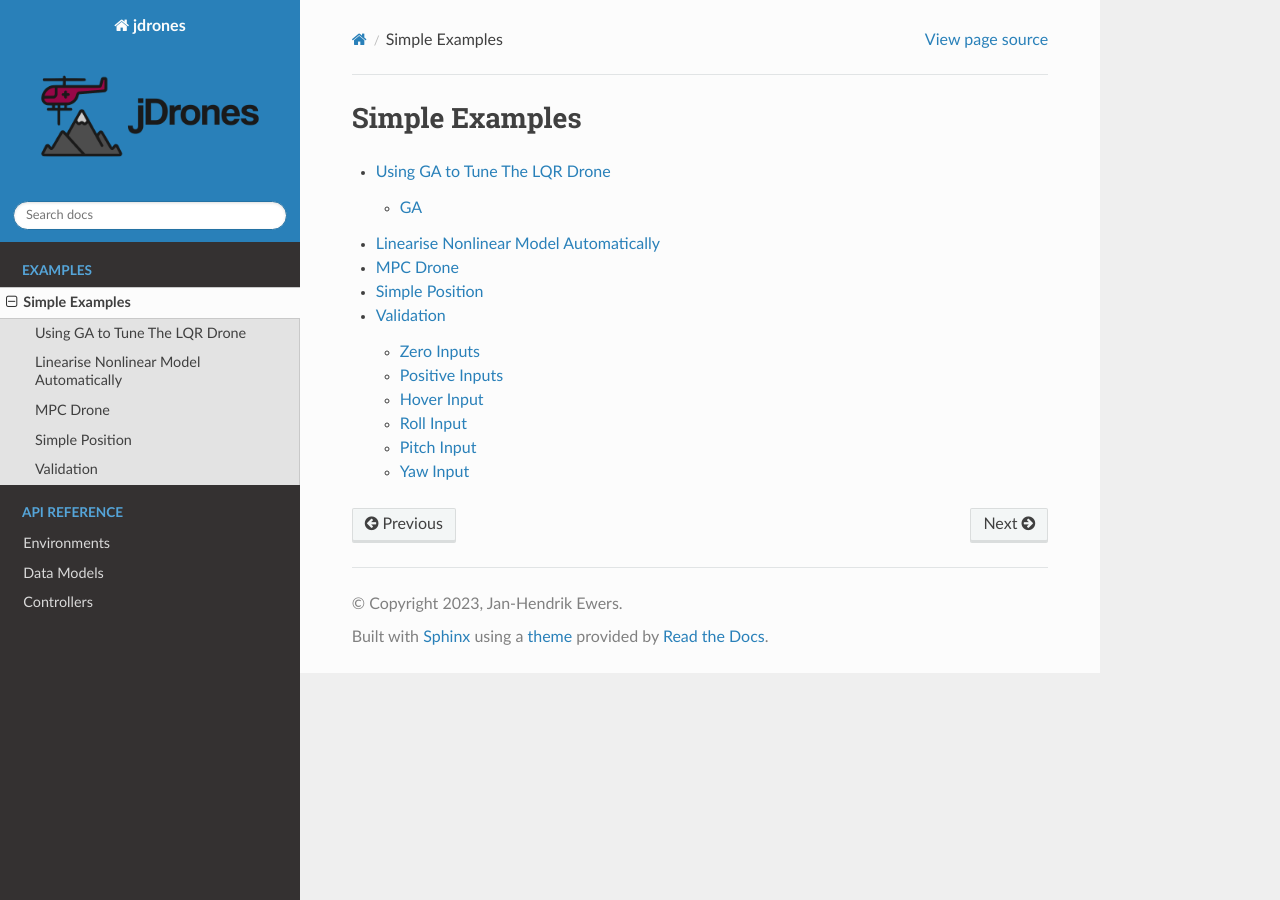
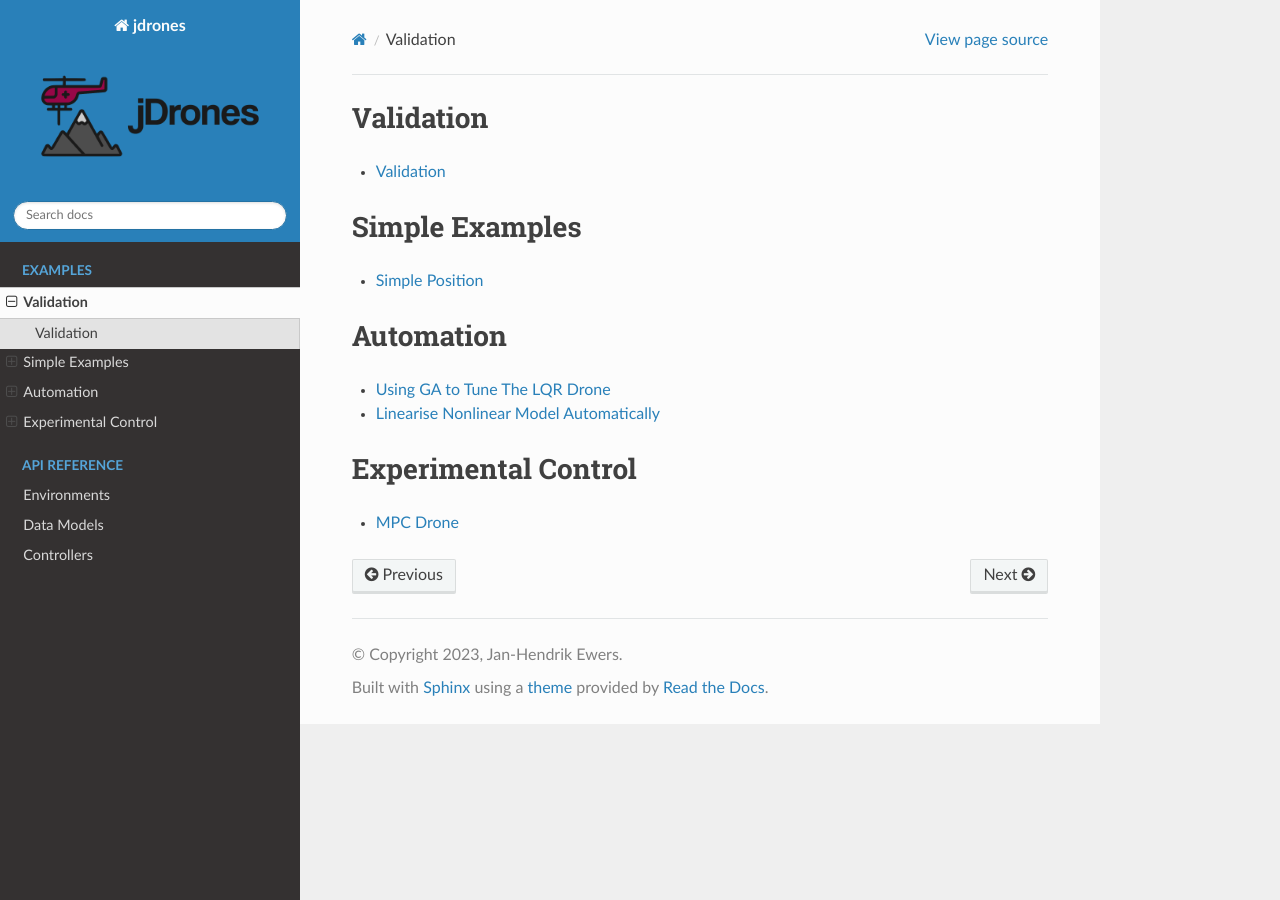
Before and after one commit to iwishiwasaneagle/jdrones, a Sphinx documentation site: the page built from docs/examples/examples.rst, in a window 1280 px wide. Built offline with Sphinx 7.4.7 and the Read the Docs theme 2.0.0, drawn with Linux system fonts in a browser that asks for light colours; the version number could not be read and is left out; some of the changed lines change nothing that is shown.

Commit message:
docs: Catagorise example notebooks

```diff
--- a/docs/examples/examples.rst
+++ b/docs/examples/examples.rst
@@ -1,8 +1,32 @@
+Validation
+==========
+
+.. toctree::
+   :maxdepth: 1
+
+   ./visual_validations.ipynb
+
 Simple Examples
 ===============
 
 .. toctree::
-   :maxdepth: 2
-   :glob:
+   :maxdepth: 1
 
-   ./**
+   ./simple_position.ipynb
+
+Automation
+==========
+
+.. toctree::
+   :maxdepth: 1
+
+   ./ga_tune_lqr_drone.ipynb
+   ./linearise_nonlinear_model.ipynb
+
+Experimental Control
+====================
+
+.. toctree::
+   :maxdepth: 1
+
+   ./mpc_drone.ipynb
```
